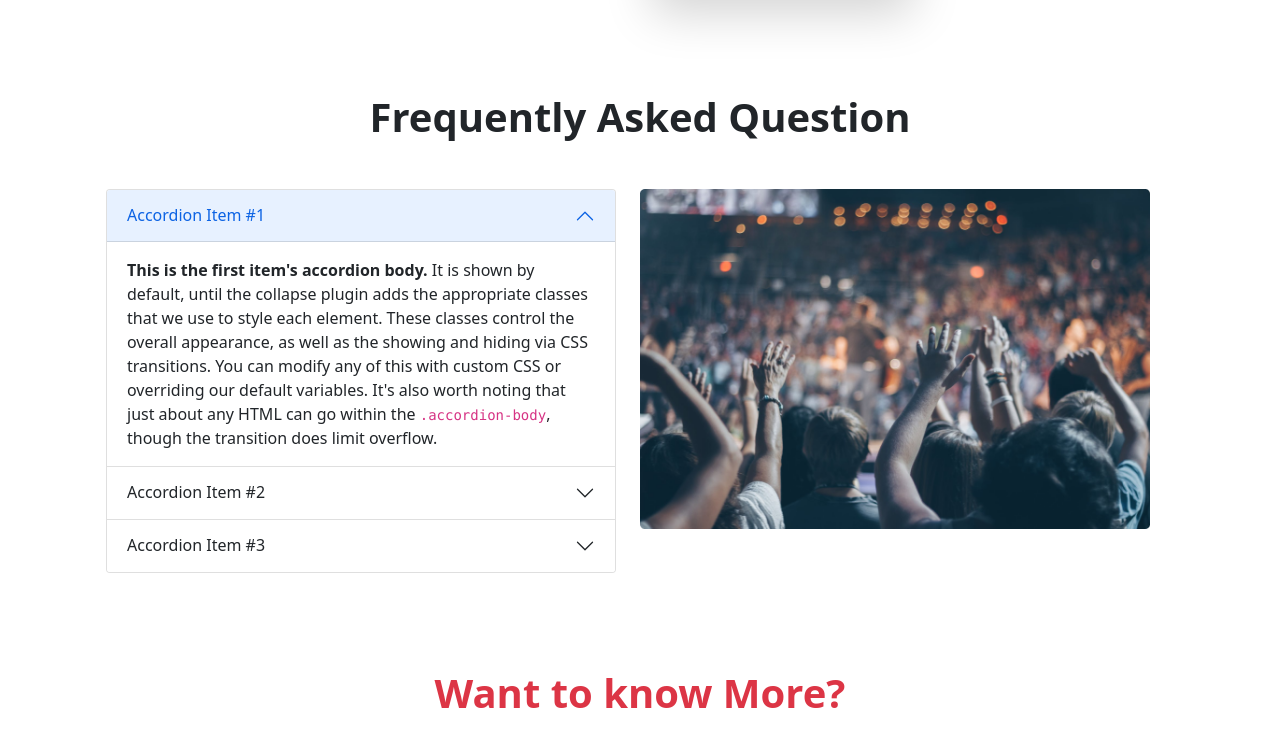
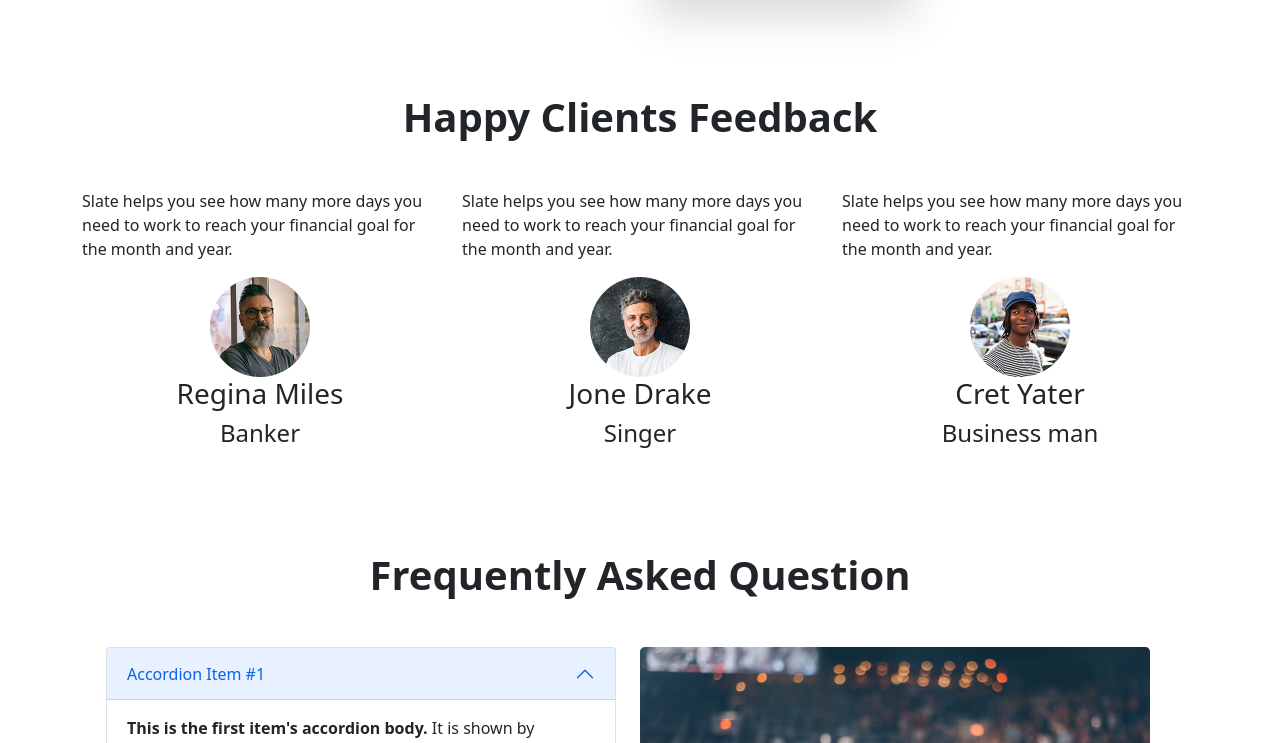
Before and after one commit to tauhidurrana/convention-center, a plain HTML site: page index.html in a window 1280 px wide. Shown: the part 1237-1980 px from the top of the page. Drawn offline with nearby package versions, Linux system fonts and the light colour scheme.

Commit message:
happy clients added

```diff
--- a/index.html
+++ b/index.html
@@ -230,6 +230,67 @@
         </div>
       </section> <!-- End of Package section -->
 
+
+            <!-- Happy Client -->
+            <section>
+              <h1 class="text-center fw-bold">Happy Clients Feedback</h1>
+              <div class="container my-5 pb-5">
+                <div class="row">
+                  <div class="col-lg-4">
+                    <div class="card h-100 d-flex justify-content-center align-items-center border-0">
+                     <div>
+                        <p>
+                          Slate helps you see how
+                          many more days you need
+                          to work to reach your financial
+                          goal for the month and year.
+                        </p>
+                     </div>
+                      <div>
+                        <img src="images/person 1.png" alt="">
+                      </div>
+                      <h3>Regina Miles</h3>
+                        <h4>Banker</h4>
+                  </div>
+                  </div>
+                  <div class="col-lg-4 col-md-6 col-12">
+                    <div class="card h-100 d-flex justify-content-center align-items-center border-0">
+                     <div>
+                        <p>
+                          Slate helps you see how
+                          many more days you need
+                          to work to reach your financial
+                          goal for the month and year.
+                        </p>
+                     </div>
+                      <div>
+                        <img src="images/person 2.png" alt="">
+                      </div>
+                      <h3>Jone Drake</h3>
+                        <h4>Singer</h4>
+                  </div>
+                  </div>
+                  <div class="col-lg-4 col-md-6 col-12">
+                    <div class="card h-100 d-flex justify-content-center align-items-center border-0">
+                     <div>
+                        <p>
+                          Slate helps you see how
+                          many more days you need
+                          to work to reach your financial
+                          goal for the month and year.
+                        </p>
+                     </div>
+                      <div>
+                        <img src="images/person 3.png" alt="">
+                      </div>
+                      <h3>Cret Yater</h3>
+                        <h4>Business man</h4>
+                  </div>
+                  </div>
+                </div>
+              </div>
+            <!-- </section> End of Happy Client -->
+
       <!-- Frequently Asked section -->
       <section>
           <h1 class="text-center fw-bold">Frequently Asked Question</h1>
@@ -314,8 +375,8 @@
             </div>
           </div>
         </div>
+      </section>
 
-      </section>
     </main>
 
 
```
